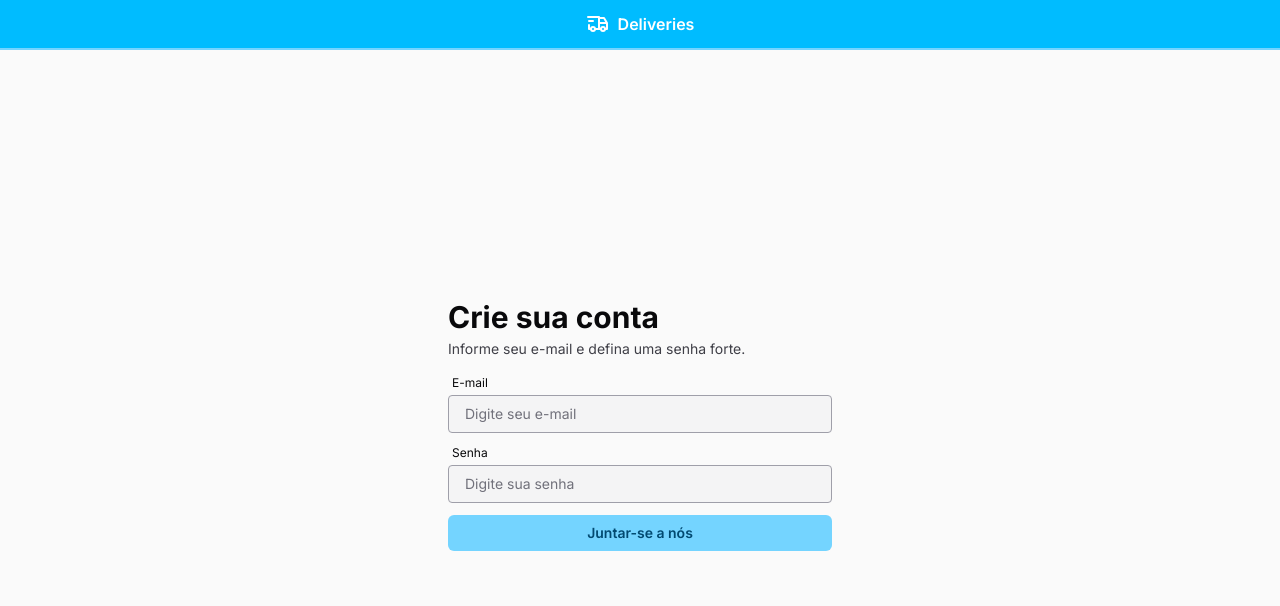
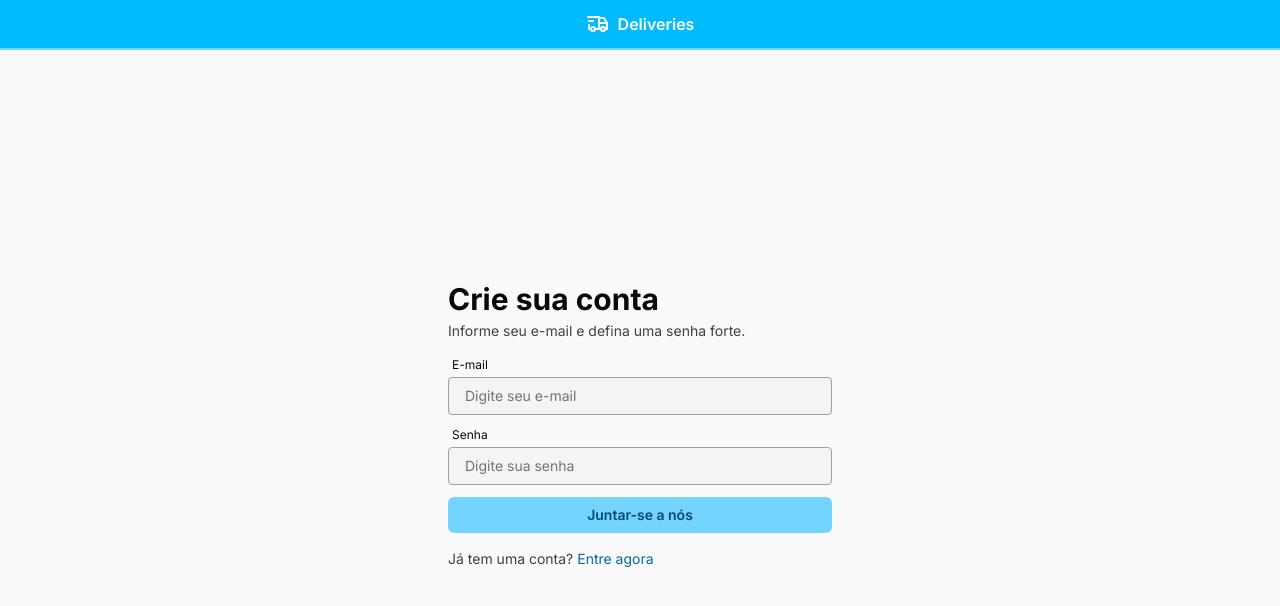
Before and after one commit to Wollace-Buarque/deliveries, a Next.js app in the folder apps/web/: page /register in a window 1280 px wide. Shown: the top 606 px of the page. Built offline with nearby package versions, Linux system fonts and the light colour scheme.

Commit message:
feat: add navigation links to SignInForm and SignUpForm for account creation and login

```diff
--- a/apps/web/src/components/signin-form/signin-form.tsx
+++ b/apps/web/src/components/signin-form/signin-form.tsx
@@ -1,6 +1,8 @@
 'use client'
 
 import z from 'zod'
+import Link from 'next/link'
+
 import { useForm } from 'react-hook-form'
 import { zodResolver } from '@hookform/resolvers/zod'
 import { toast } from 'sonner'
@@ -61,6 +63,13 @@ export function SignInForm() {
           </Button>
         </div>
       </form>
+
+      <div className="mt-4 text-sm text-zinc-700">
+        <span>Não tem uma conta?</span>{' '}
+        <Link href="/register" className="text-sky-700 hover:underline">
+          Crie uma agora
+        </Link>
+      </div>
     </div>
   )
 }
--- a/apps/web/src/components/signup-form/signup-form.tsx
+++ b/apps/web/src/components/signup-form/signup-form.tsx
@@ -1,6 +1,8 @@
 'use client'
 
 import z from 'zod'
+import Link from 'next/link'
+
 import { useForm } from 'react-hook-form'
 import { useState } from 'react'
 import { zodResolver } from '@hookform/resolvers/zod'
@@ -113,7 +115,9 @@ export function SignUpForm() {
     <div>
       <h1 className="text-3xl font-bold">{step === SignUpStep.register ? 'Crie sua conta' : 'Quase lá!'}</h1>
 
-      {step === SignUpStep.register && <p className="mt-1 text-sm text-zinc-700">Informe seu e-mail e defina uma senha forte.</p>}
+      {step === SignUpStep.register && (
+        <p className="mt-1 text-sm text-zinc-700">Informe seu e-mail e defina uma senha forte.</p>
+      )}
 
       {step === SignUpStep.details && (
         <p className="mt-1 text-sm text-zinc-700">
@@ -143,6 +147,15 @@ export function SignUpForm() {
           )}
         </div>
       </form>
+
+      {step === SignUpStep.register && (
+        <div className="mt-4 text-sm text-zinc-700">
+          <span>Já tem uma conta?</span>{' '}
+          <Link href="/login" className="text-sky-700 hover:underline">
+            Entre agora
+          </Link>
+        </div>
+      )}
     </div>
   )
 }
```
